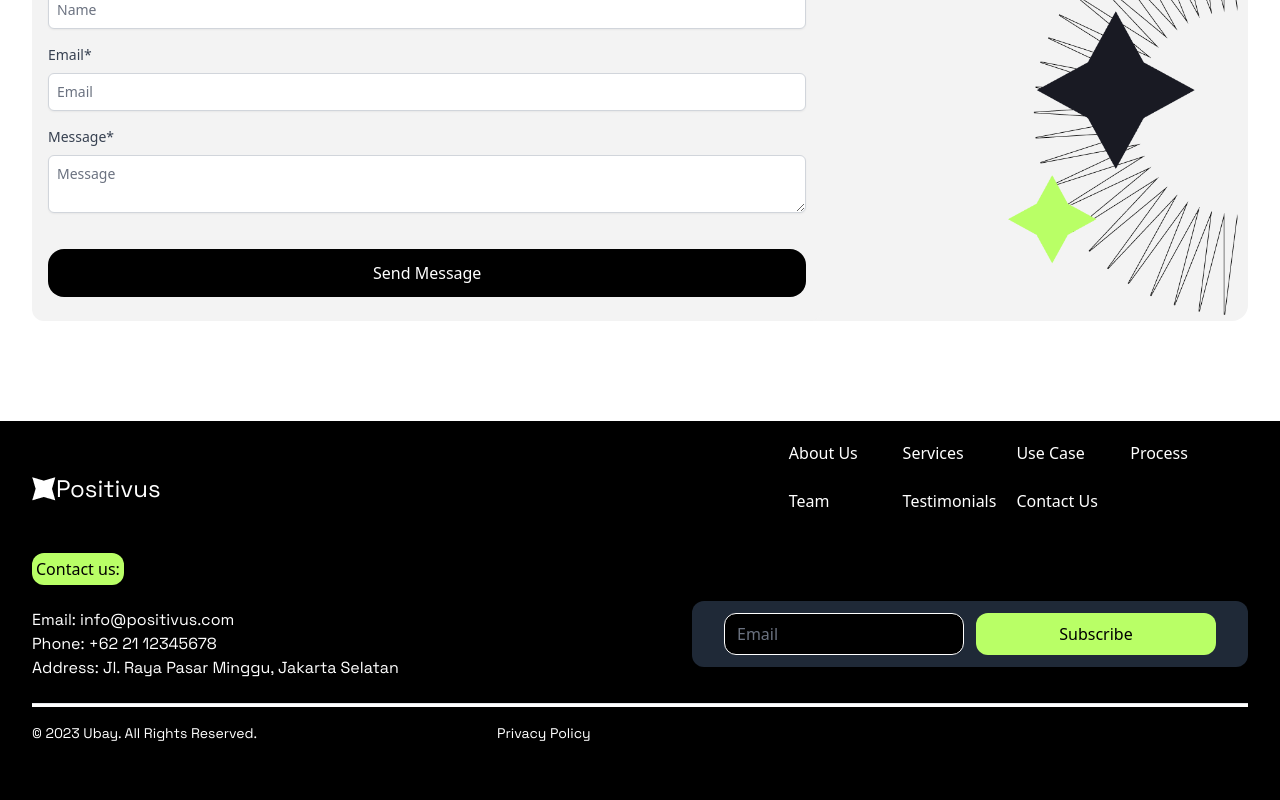
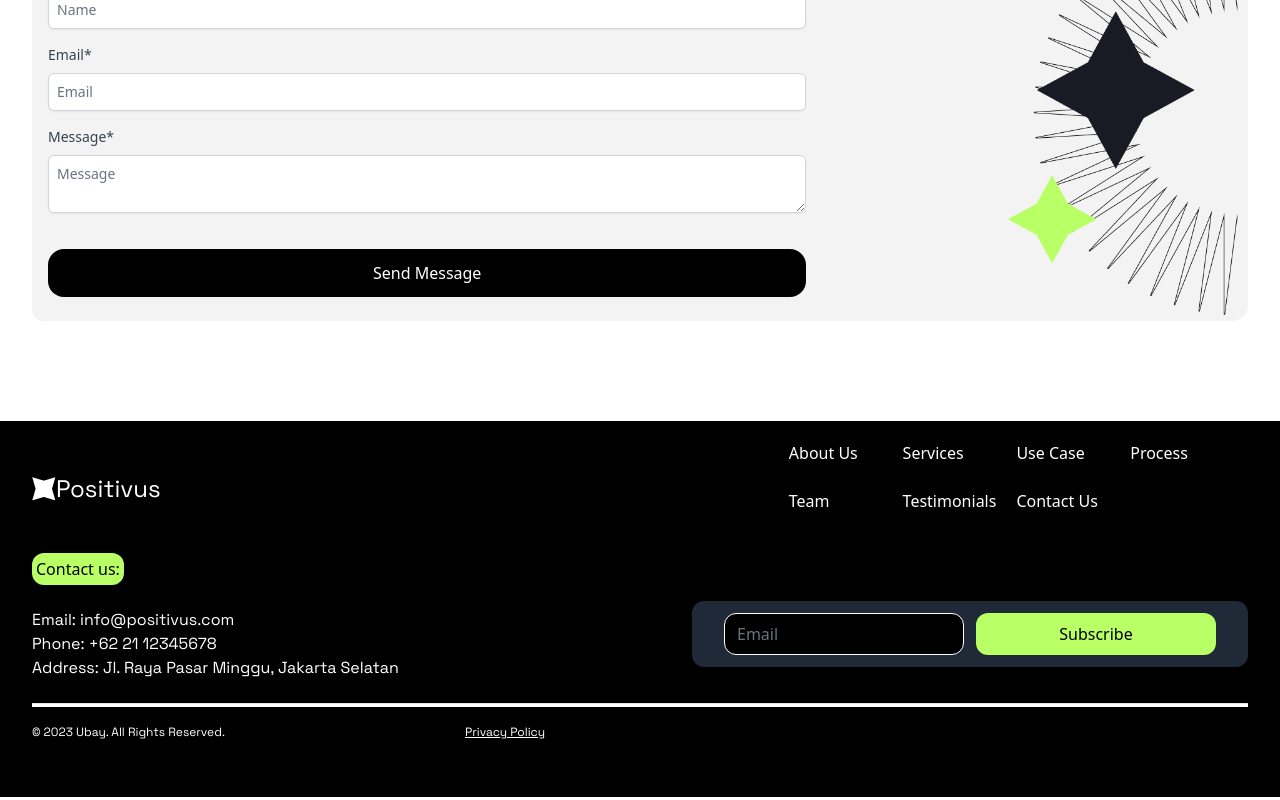
Before and after one commit to ubaybk/assignment-12, a React (Vite) app: page / in a window 1280 px wide. Shown: the part 5106-5906 px from the top of the page. Built offline with nearby package versions, Linux system fonts and the light colour scheme.

Commit message:
fix done

```diff
--- a/src/Components/Footer/index.jsx
+++ b/src/Components/Footer/index.jsx
@@ -72,9 +72,9 @@ const Footer = ({ propsFooter, propsAddress }) => {
           <hr className="bg-white h-1" />
         </div>
 
-        <div className="text-white mb-9 text-[12px] flex flex-col items-center md:flex-row md:text-[14px] md:gap-60">
+        <div className="text-white mb-9 text-[12px] flex flex-col items-center md:flex-row  md:gap-60">
           <h1>© 2023 Ubay. All Rights Reserved. </h1>
-          <h1>Privacy Policy</h1>
+          <h1 className="underline decoration-white">Privacy Policy</h1>
         </div>
       </div>
     </>
```
